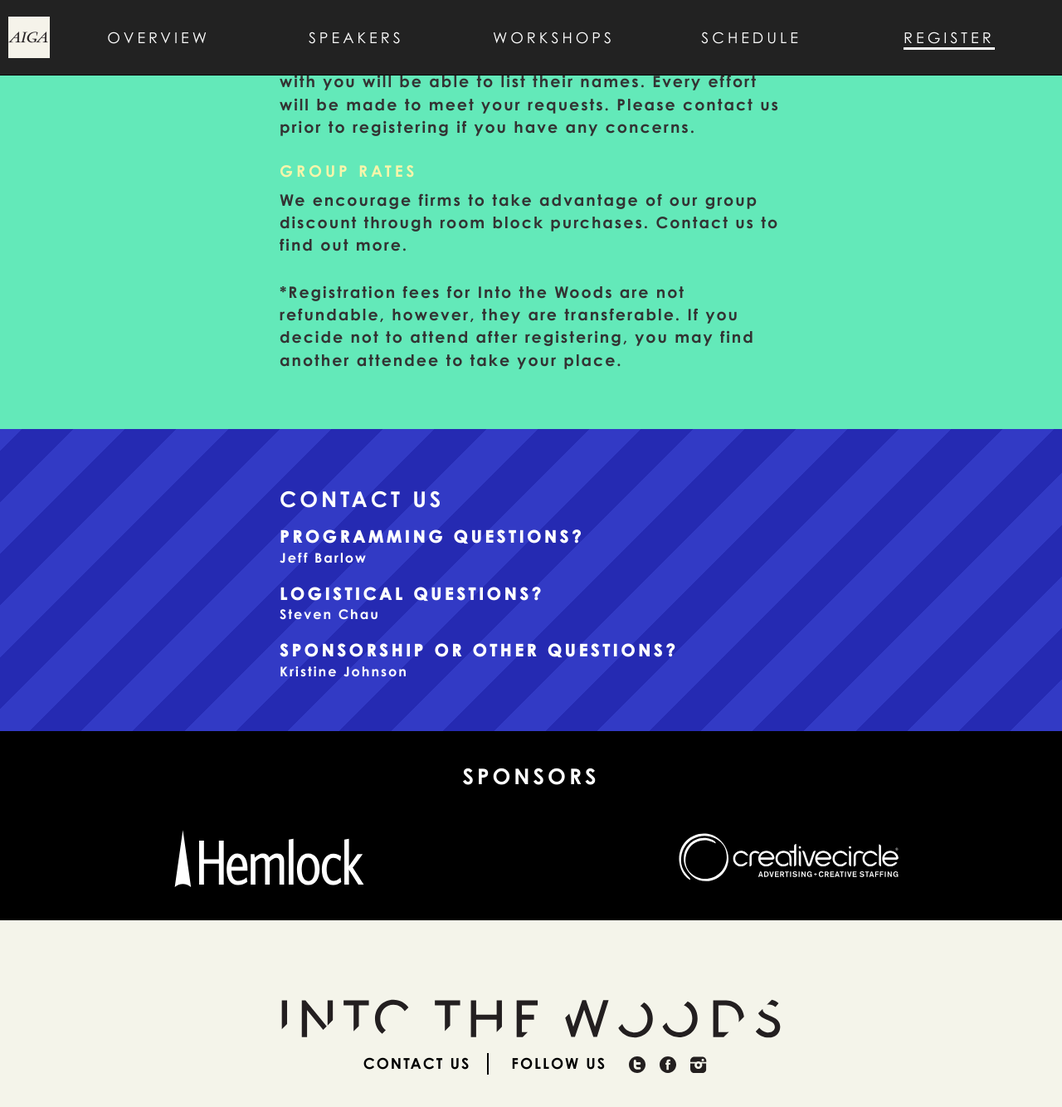
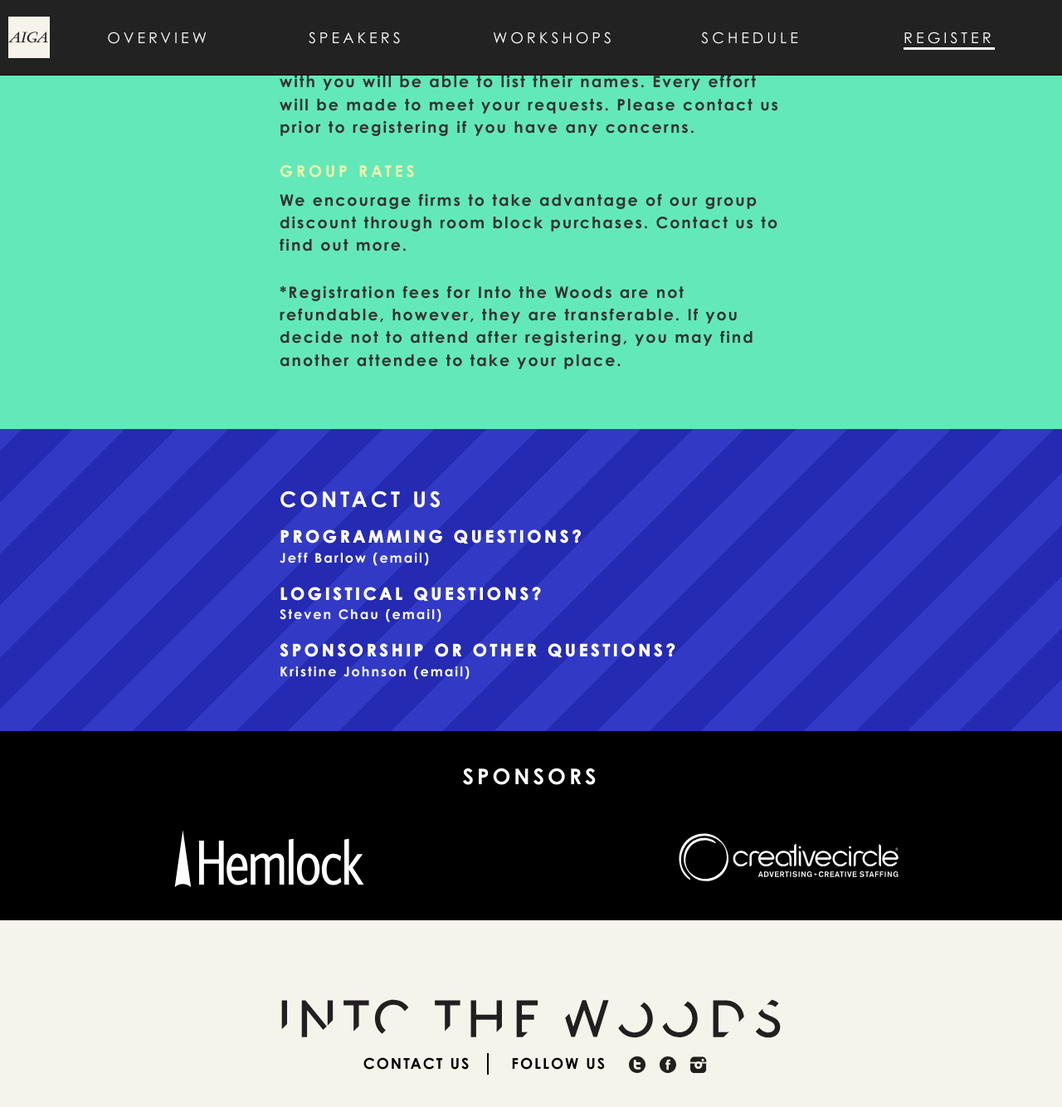
Before and after one commit to aiga-seattle/2015.aigaintothewoods.com, a Jekyll site: the page built from register.html, in a window 1280 px wide and 1400 px high, scrolled down 1497 px. Shown: the top 1334 px of the window at 83% size. Built offline with Jekyll 4.4.1, drawn with Linux system fonts in a browser that asks for light colours; nearby versions of some CDN libraries; some web fonts are replaced.

Commit message:
Add Email address

```diff
--- a/_sass/_intothewoods.scss
+++ b/_sass/_intothewoods.scss
@@ -619,6 +619,12 @@
         letter-spacing: 2px;
       }
     }
+
+    .email-address {
+      color: #fff;
+      text-decoration: none;
+    }
+
   }
 }
 
--- a/register.html
+++ b/register.html
@@ -37,11 +37,11 @@
         <h2>Contact Us</h2>
         <dl class="list-contact-us">
           <dt>Programming questions?</dt>
-          <dd>Jeff Barlow</dd>
+          <dd>Jeff Barlow <a class="email-address" href="mailto:jeff@aigaintothewoods.org?subject=Programming%20Question">(email)</a></dd>
           <dt>Logistical questions?</dt>
-          <dd>Steven Chau</dd>
+          <dd>Steven Chau <a class="email-address" href="mailto:specialevents@aigaintothewoods.org?subject=Logistical%20Question">(email)</a></dd>
           <dt>Sponsorship or other questions?</dt>
-          <dd>Kristine Johnson</dd>
+          <dd>Kristine Johnson <a class="email-address" href="mailto:kristine@cognitionstudio.com?subject=Sponsorship%20Question">(email)</a></dd>
         </dl>
       </section>
     </div>
```
Also changed, not shown: 3 other files.
